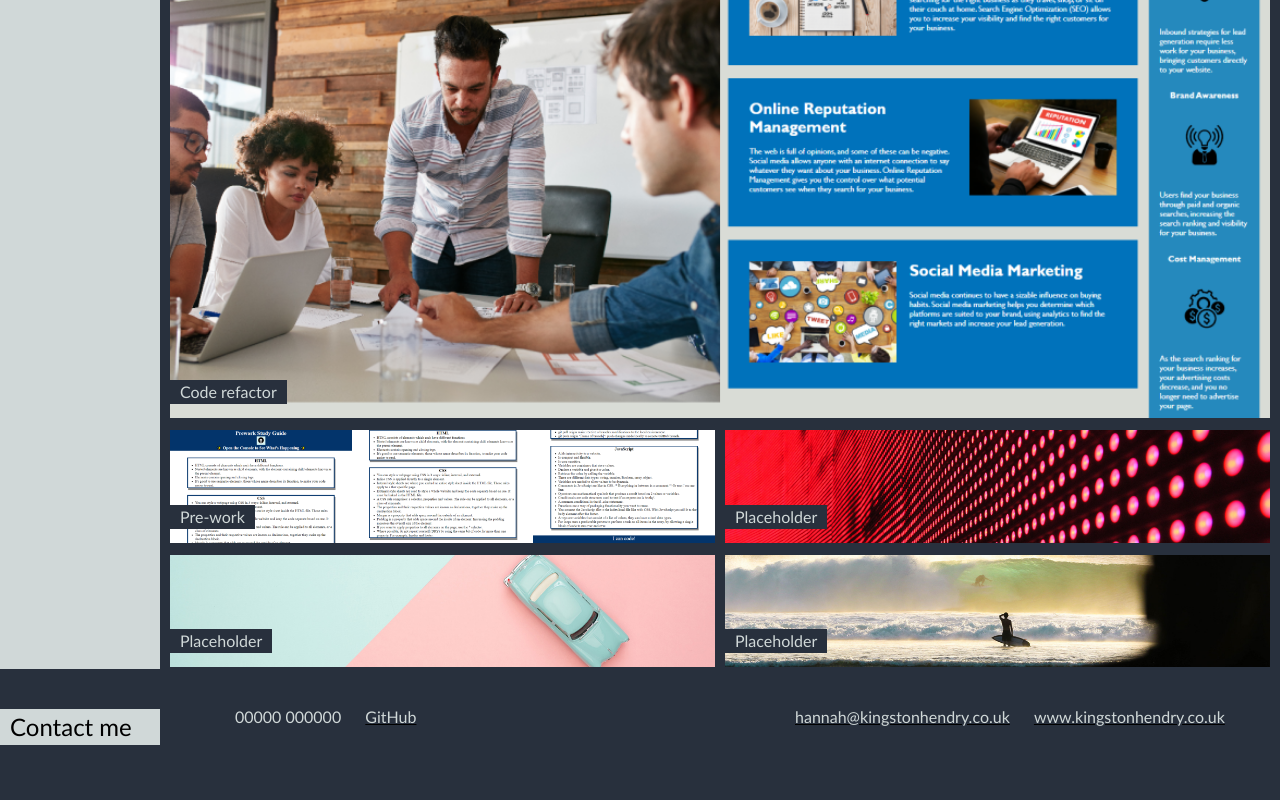
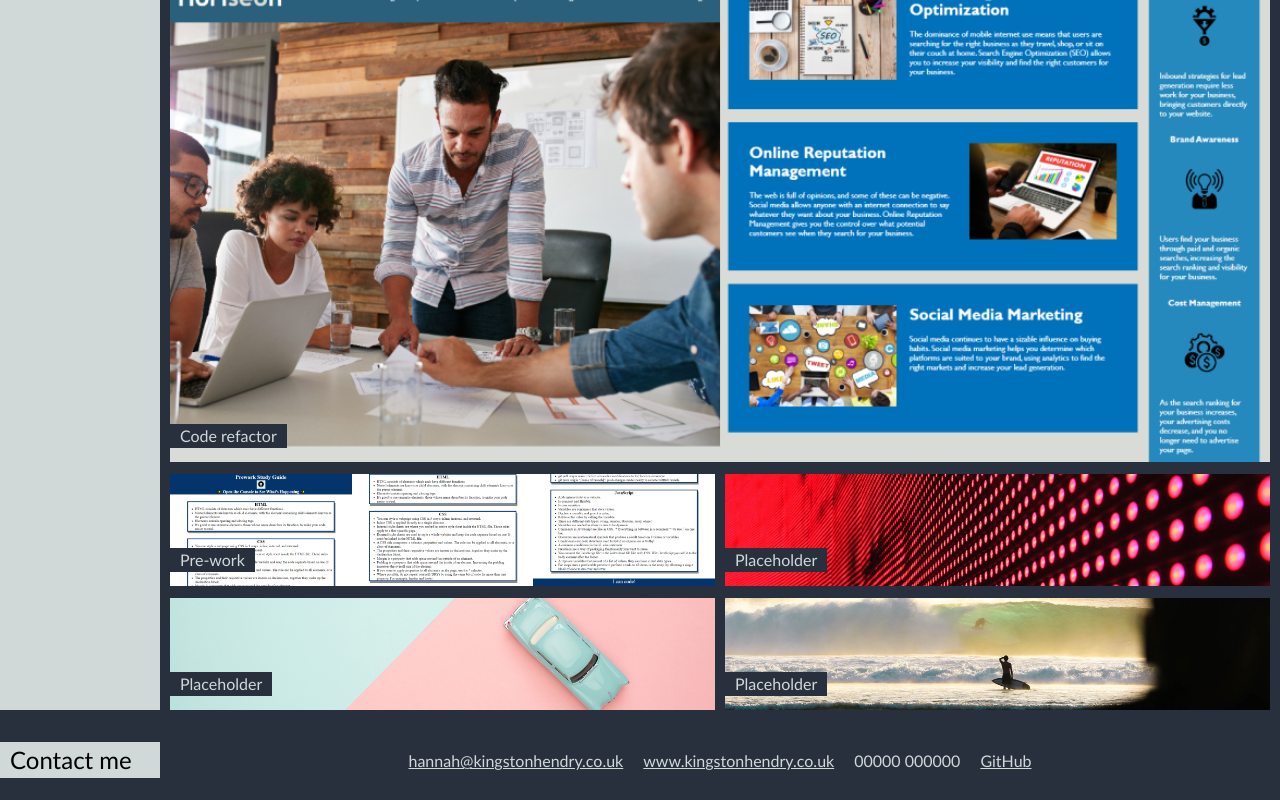
Before and after one commit to Hannah-KH/2-portfolio, a plain HTML site: page index.html in a window 1280 px wide. Shown: the part 446-1246 px from the top of the page. Before the commit the page ends 1211 px from the top, so only its background shows below. Drawn offline with Linux system fonts and the light colour scheme.

Commit message:
Fix responsive layout for contact details and margins

```diff
--- a/css/style.css
+++ b/css/style.css
@@ -34,6 +34,16 @@ body {
   "Contact"
   "details"
   ;
+}
+
+h2 {
+  margin-top: 0;
+  margin-bottom: 0;
+}
+
+section {
+  margin-top: 10px;
+  margin-bottom: 10px;
 }
 
 /* My name */
@@ -88,7 +98,8 @@ a {
   font-family: 'Trebuchet MS', 'Lucida Sans Unicode', 'Lucida Grande', 'Lucida Sans', Arial, sans-serif;
   font-size: 1rem;
   float: right;
-  padding: 0px 5px;
+  padding: 0 5px;
+  margin: 15px 0;
 }
 
 /* Section headings */
@@ -101,6 +112,7 @@ a {
   float: left;
   padding: 0px 10px;
   width: 100%;
+  margin-bottom: 12px;
 }
 
 /* About me section */
@@ -144,47 +156,30 @@ a {
 }
 
 /* Contact me content */
+.page-section3 {
+  display: grid;
+  grid-template-columns: 1fr ;
+  grid-template-rows: 1fr;
+  grid-template-areas: "details";
+}
 
-.details1, .details2 {
+.details {
   font: var(--light);
   font-family: 'Trebuchet MS', 'Lucida Sans Unicode', 'Lucida Grande', 'Lucida Sans', Arial, sans-serif;
   font-size: 1rem;
   margin-top: 5px;
-}
-
-.details1 ul, .details2 ul {
-  list-style-type: none;
-}
-
-.details1 ul li, .details2 ul li {
-  display: inline-block;
-  padding: 10px;
+  grid-area: "details";
+  display: flex;
+  flex-direction: column;
+  align-items: center;
 }
 
 .link {
   text-decoration: underline;
 }
 
-.page-section3 {
-  display: grid;
-}
 
-.details {
-  display: grid;
-  grid-template-rows: 1fr;
-  grid-template-columns: 1fr 1fr;
-  grid-template-areas: "details1 details2";
-}
 
-.details1 {
-  grid-area: "details1";
-  margin: 0px 25px;
-}
-
-.details2 {
-  grid-area: "details2";
-  margin: 0px 25px;
-}
 
 /* Responsive elements for desktop */
 
@@ -237,7 +232,7 @@ a {
   }
 
   .examples {
-    margin: 10px 10px;
+    margin: 0 10px;
   }
 
   /* Work examples */
@@ -250,19 +245,19 @@ a {
     "item3 item4";
   }
   .item1 {
-    grid-area: "item1";
+    grid-area: item1;
     margin-right: 5px;
   }
   .item2 {
-    grid-area: "item2";
+    grid-area: item2;
     margin-left: 5px;
   }
   .item3 {
-    grid-area: "item3";
+    grid-area: item3;
     margin-right: 5px;
   }
   .item4 {
-    grid-area: "item4";
+    grid-area: item4;
     margin-left: 5px;
   }
 
@@ -276,38 +271,23 @@ a {
     grid-template-areas:
     "Contact details"
   }
-/*
-  .page-section3 {
-    display: grid;
-    grid-template-columns: 1fr;
-    grid-template-rows: 1fr;
-    grid-template-areas: "details";
-  }
-*/
-  .details {
-    grid-area: "details";
+
+  .Contact {
+    grid-area: Contact;
   }
 
-  .details1 ul li, .details2 ul li{
-    display: inline;
+  .details {
+    grid-area: details;
+    display: flex;
+    flex-direction: row;
+    justify-content: center;
+    margin-top: -10px;
   }
 
-  /*
-  .details {
-    display: grid;
-    grid-template-columns: 1fr;
-    grid-template-rows: 1fr;
-    grid-template-areas: "details1 details2";
-  }
-  .details1 {
-    grid-area: "details1";
-  }
-  .details2 {
-    grid-area: "details2";
+  .details a {
+    padding: 0 10px;
+    display: flex;
+    justify-content: space-evenly;
   }
 
-  .details1 ul li, .details2 ul li{
-    display: inline;
 }
-  */
-}
--- a/index.html
+++ b/index.html
@@ -83,21 +83,30 @@
     <section class="page-section3">
       <h2 class="Contact" id="Contact">Contact me</h2>
       <div class="details">
-        <div class="details1">
-          <ul>
-          <li><a>00000 000000</a></li>
-          <li class="link"><a href="https://github.com/Hannah-KH">GitHub</a></li>
-          </ul>
-        </div>
-        <div class="details2">
-          <ul>
-          <li class="link"><a href="mailto:hannah@kingstonhendry.co.uk">hannah@kingstonhendry.co.uk</a></li>
-          <li class="link"><a href="http://kingstonhendry.co.uk/">www.kingstonhendry.co.uk</a></li>
-          </ul>
-        </div>
+          <a href="mailto:hannah@kingstonhendry.co.uk" class="link">hannah@kingstonhendry.co.uk</a>
+          <a href="http://kingstonhendry.co.uk/" class="link">www.kingstonhendry.co.uk</a>
+          <a>00000 000000</a>
+          <a href="https://github.com/Hannah-KH" class="link">GitHub</a>
       </div>
     </section>
   </main>
 </body>
 
 </html>
+
+<!--
+<div class="details">
+  <!-- <div class="details1">
+     <ul>
+     <li><a>00000 000000</a></li>
+     <li class="link"><a href="https://github.com/Hannah-KH">GitHub</a></li>
+     </ul>
+   </div>
+   <!-- <<div class="details2">
+     <ul>
+     <li class="link"><a href="mailto:hannah@kingstonhendry.co.uk">hannah</a></li>
+     <li class="link"><a href="http://kingstonhendry.co.uk/">www</a></li>
+     </ul>
+   </div>
+ </div>
+ -->
```
Lines whose indentation alone changed are shown as unchanged.
